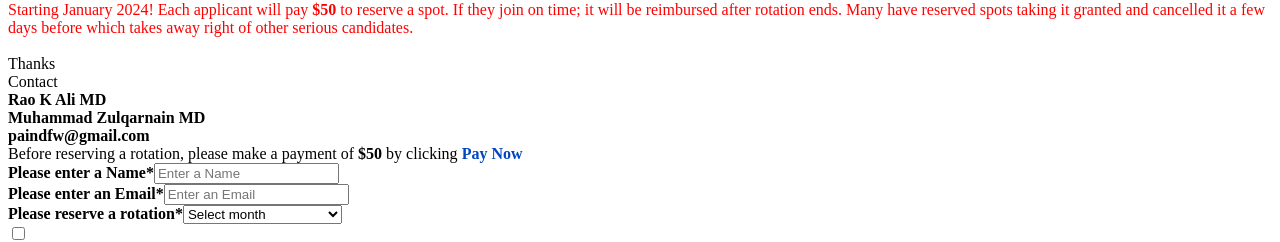
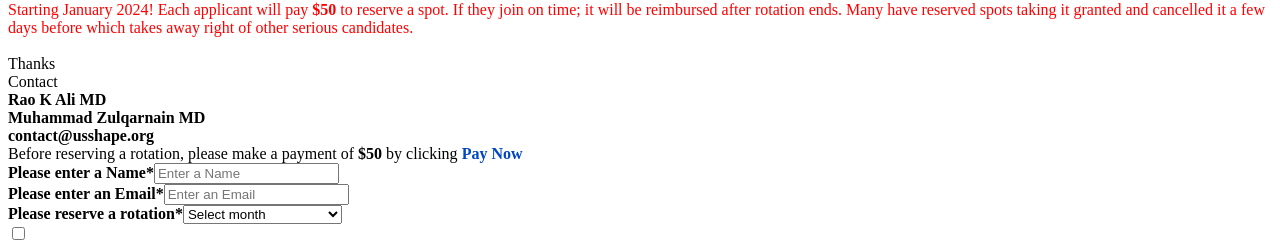
Before and after one commit to capitalhealthcaree/usshape, a Next.js app: page /externship-application-form in a window 1280 px wide. Shown: the part 936-1178 px from the top of the page. Built offline with nearby package versions, Linux system fonts and the light colour scheme; no server answers.

Commit message:
mail update

```diff
--- a/components/_App/TopHeader.js
+++ b/components/_App/TopHeader.js
@@ -17,7 +17,7 @@ const TopHeader = () => {
                       </a>
                     </li>
                     <li>
-                      <a href="mailto:contact@usshape.com">
+                      <a href="mailto:contact@usshape.org">
                         <i className="icofont-ui-message"></i>
                         contact@usshape.org
                       </a>
--- a/pages/externship-application-form.js
+++ b/pages/externship-application-form.js
@@ -137,7 +137,7 @@ const ExternshipForm = () => {
               <li>
                 Main campus is in Richardson where you will spend 3 to 4 days a
                 week but please be Willing to rotate at 2-3 locations on website{" "}
-                <a href="http://mypremierpain.com/">mypremierpain.com</a>
+                <a href="http://mypremierpain.com/" target="_blank">mypremierpain.com</a>
               </li>
               <li>
                 Being a private practice, we don’t offer any kind of letter to
@@ -169,12 +169,12 @@ const ExternshipForm = () => {
               <b>Muhammad Zulqarnain MD</b>
             </div>
             <div>
-              <b>paindfw@gmail.com</b>
+              <b>contact@usshape.org</b>
             </div>
             <div className="mt-4">
               <span>
-                Before reserving a rotation, please make a payment of{" "}
-                <b>$50</b> by clicking
+                Before reserving a rotation, please make a payment of <b>$50</b>{" "}
+                by clicking
                 <span
                   onClick={handlePayNowClick}
                   style={{ color: "#0046c0", cursor: "pointer" }}
```
